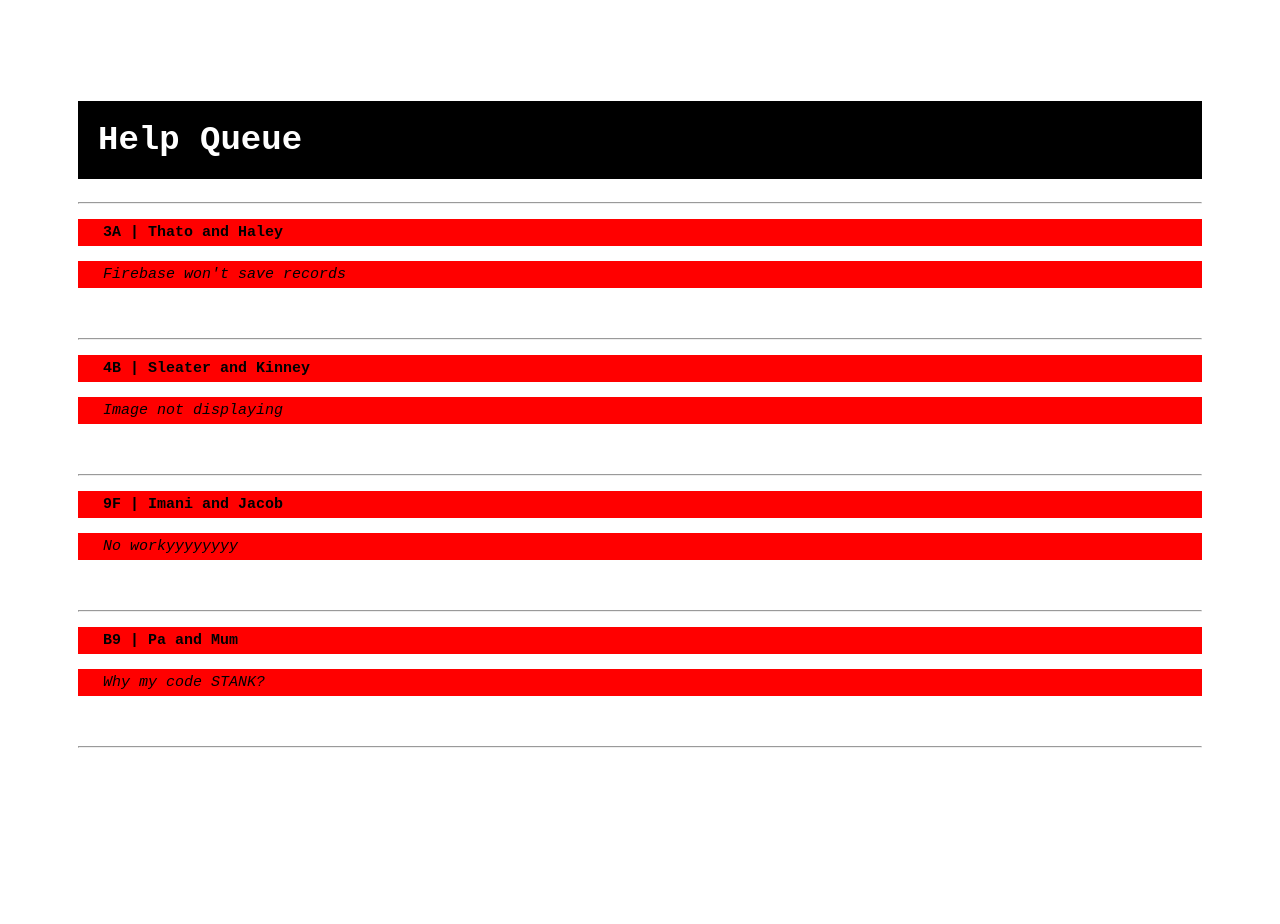
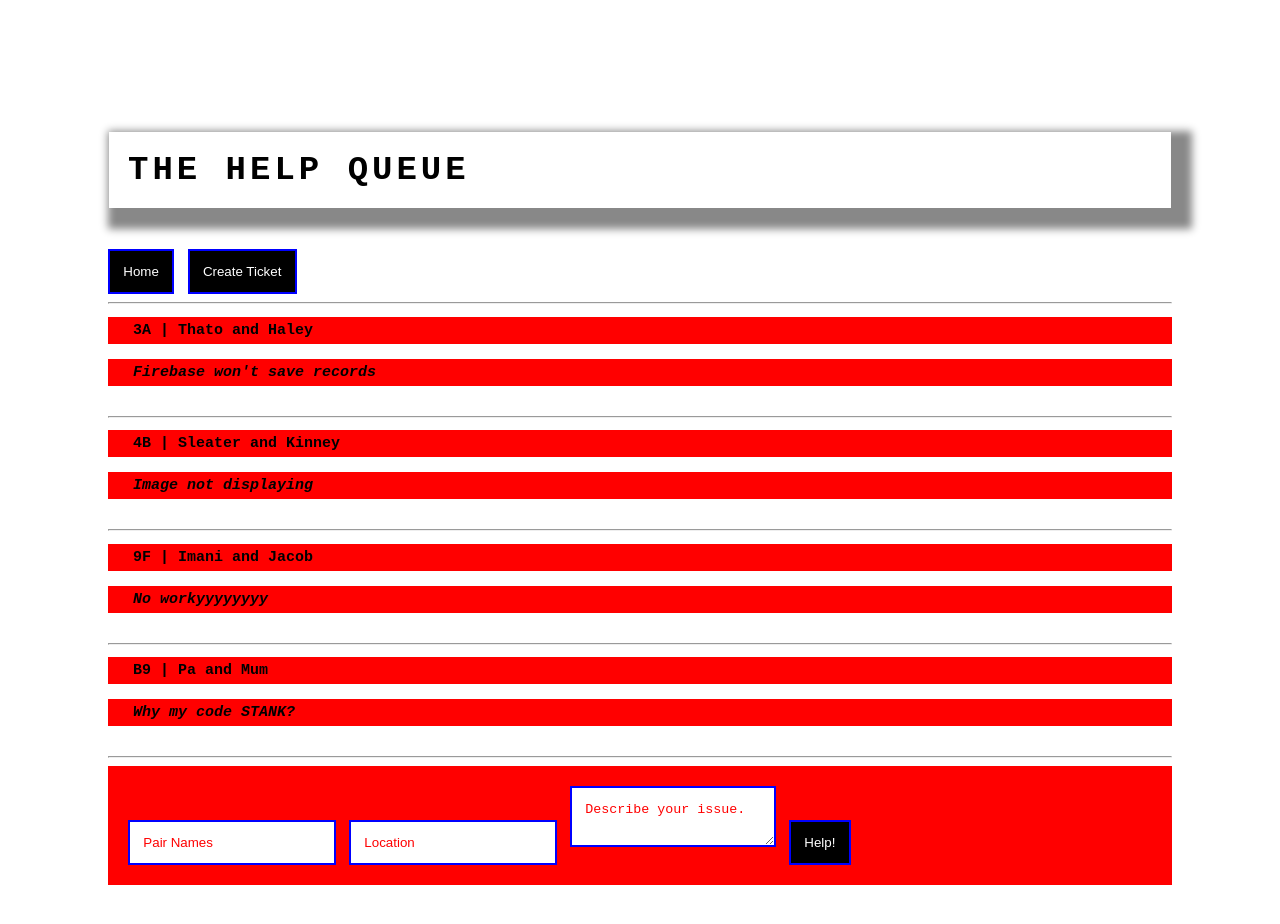
Before and after one commit to claramunro-zz/Help-Queue-React, a React app: page /#/newticket in a window 1280 px wide. Shown: the top 924 px of the page. Before the commit the page ends 834 px from the top, so only its background shows below. Built offline with nearby package versions, Linux system fonts and the light colour scheme.

Commit message:
adds routing, styling & some flashy css

```diff
--- a/package.json
+++ b/package.json
@@ -14,6 +14,7 @@
     "prop-types": "^15.5.10",
     "react": "^15.5.4",
     "react-dom": "^15.5.4",
+    "react-router-dom": "^4.0.0",
     "styled-jsx": "^3.2.1"
   },
   "devDependencies": {
--- a/src/components/App.jsx
+++ b/src/components/App.jsx
@@ -1,13 +1,20 @@
 import React from 'react';
 import Header from './Header';
 import TicketList from './TicketList';
+import { Switch, Route } from 'react-router-dom';
+import NewTicketForm from './NewTicketForm';
+
+
 
 function App(){
   return (
     <div>
       <style jsx global>{`
+      html {
+        height: 100vh;
+      }
         body {
-          padding: 70px;
+          padding: 100px;
         }
         .clickable {
           color: black;
@@ -19,6 +26,10 @@ function App(){
       `}</style>
       <Header/>
       <TicketList/>
+      <Switch>
+        <Route exact path='/' component={TicketList} />
+        <Route path='/newticket' component={NewTicketForm} />
+      </Switch>
     </div>
   );
 }
--- a/src/components/Header.jsx
+++ b/src/components/Header.jsx
@@ -1,18 +1,54 @@
 import React from 'react';
+import { Link } from 'react-router-dom';
 
 function Header(){
   return(
     <div>
       <style jsx global>{`
         .nav {
+          // color: white;
+          // background-color: black;
+          // font-family: monospace;
+          // font-size: 34px;
+          // padding: 20px;
+
+            position: relative;
+            font-family: sans-serif;
+            text-transform: uppercase;
+            font-size: 2em;
+            letter-spacing: 4px;
+            overflow: hidden;
+            background: linear-gradient(90deg, #000, #fff, #000);
+            background-repeat: no-repeat;
+            background-size: 80%;
+            animation: animate 3s linear infinite;
+            -webkit-background-clip: text;
+            -webkit-text-fill-color: rgba(255, 255, 255, 0);
+          }
+
+          @keyframes animate {
+            0% {
+              background-position: -500%;
+            }
+            100% {
+              background-position: 500%;
+            }
+        }
+        button {
+          padding: 1em;
+          background-color: black;
+          border: blue 2px solid;
           color: white;
-          background-color: black;
-          font-family: monospace;
-          font-size: 34px;
-          padding: 20px;
+          cursor: pointer;
+          margin-right: 1em;
+        }
+        Link {
+          color: white;
         }
       `}</style>
-      <h1 className="nav">Help Queue</h1>
+      <h1 className="nav">The Help Queue</h1>
+      <Link to="/"><button>Home</button></Link>
+      <Link to="/newticket"><button>Create Ticket</button></Link>
     </div>
   );
 }
--- /dev/null
+++ b/src/components/NewTicketForm.jsx
@@ -0,0 +1,56 @@
+import React from 'react';
+
+function NewTicketForm(){
+  return (
+    <div>
+        <style jsx global>{`
+        .nav {
+          color: white;
+          background-color: black;
+          font-family: monospace;
+          font-size: 34px;
+          padding: 20px;
+          box-shadow: 10px 10px 8px 10px #888888;
+          margin-bottom: 40px;
+        }
+        input, textarea {
+          padding: 1em;
+          background-color: white;
+          border: blue 2px solid;
+          color: blue;
+          cursor: type;
+          margin-right: 1em;
+        }
+        ::placeholder {
+            color: red;
+        }
+        form {
+            padding: 20px;
+        }
+        .formName {
+            background-color: red;
+          }
+
+        }
+      `}</style>
+      <div className="formName">
+      <form>
+        <input
+          type='text'
+          id='names'
+          placeholder='Pair Names'/>
+        <input
+          type='text'
+          id='location'
+          placeholder='Location'/>
+        <textarea
+          id='issue'
+          placeholder='Describe your issue.'/>
+        <button type='submit'>Help!</button>
+      </form>
+      </div>
+    </div>
+  );
+}
+
+export default NewTicketForm;
--- a/src/components/Ticket.jsx
+++ b/src/components/Ticket.jsx
@@ -1,7 +1,7 @@
 import React from 'react';
 import PropTypes from 'prop-types';
 
-function Ticket(props){
+function Ticket(props) {
   return (
     <div>
       <style jsx global>{`
@@ -14,13 +14,13 @@ function Ticket(props){
           background-color: red;
         }
         .hr {
-          margin-top: 50px;
+          margin-top: 30px;
         }
       `}</style>
       <div className="ticket">
-      <h3 className="clickable try">{props.location} | {props.names}</h3>
-      <p className="clickable try"><em>{props.issue}</em></p>
-      <hr className="hr"/>
+        <h2 className="clickable try">{props.location} | {props.names}</h2>
+        <h3 className="clickable try"><em>{props.issue}</em></h3>
+        <hr className="hr" />
       </div>
     </div>
   );
--- a/src/components/TicketList.jsx
+++ b/src/components/TicketList.jsx
@@ -26,18 +26,9 @@ let masterTicketList = [
 
 function TicketList(){
   return (
-    <div className="tic">
+    <div>
       <style jsx global>{`
-        .nav {
-          color: white;
-          background-color: black;
-          font-family: monospace;
-          font-size: 34px;
-          padding: 20px;
-        }
-        .tic {
-          background-color: white;
-        }
+
       `}</style>
       <hr/>
       {masterTicketList.map((ticket, index) =>
--- a/src/index.jsx
+++ b/src/index.jsx
@@ -4,11 +4,14 @@ import React from 'react';
 import ReactDOM from 'react-dom';
 import App from './components/App';
 import { AppContainer } from 'react-hot-loader';
+import { HashRouter } from 'react-router-dom';
 
 const render = (Component) => {
   ReactDOM.render(
     <AppContainer>
+      <HashRouter>
       <Component/>
+      </HashRouter>
     </AppContainer>,
     document.getElementById('react-app-root')
   );
```
Also changed, not shown: 1 other file (tests, documents, lock files or other folders).
